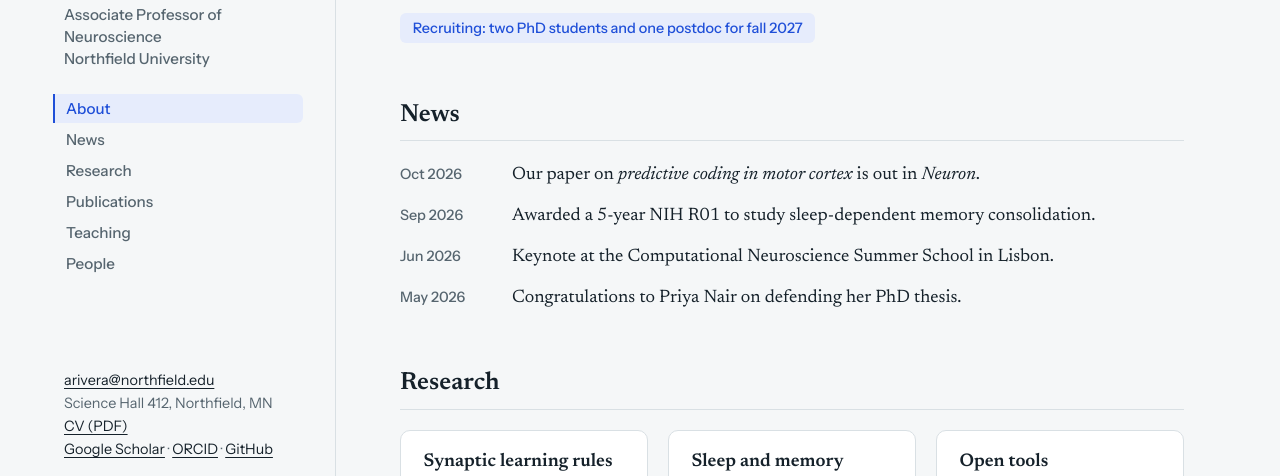
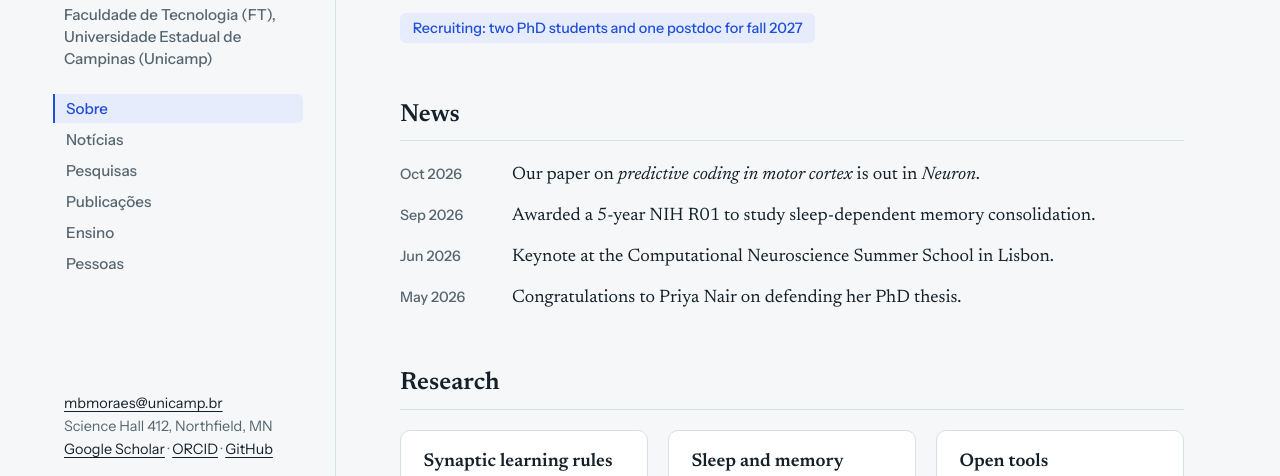
Before and after one commit to mbdemoraes/mbdemoraes.github.io, a plain HTML site: page index.html in a window 1280 px wide. Shown: the part 263-739 px from the top of the page. Drawn offline with Linux system fonts and the light colour scheme.

Commit message:
Update index.html

```diff
--- a/index.html
+++ b/index.html
@@ -126,21 +126,21 @@ footer{font:.85rem var(--sans);color:var(--muted);padding-top:1.5rem;border-top:
   <div class="portrait" role="img" aria-label="Initials AR">AR</div>
   <div>
     <h1>Alex Rivera</h1>
-    <p class="role">Associate Professor of Neuroscience<br>Northfield University</p>
+    <p class="role"Professor Doutor MS3.1<br>Faculdade de Tecnologia (FT), Universidade Estadual de Campinas (Unicamp)</p>
   </div>
   <nav aria-label="Sections">
-    <a href="#about">About</a>
-    <a href="#news">News</a>
-    <a href="#research">Research</a>
-    <a href="#publications">Publications</a>
-    <a href="#teaching">Teaching</a>
-    <a href="#people">People</a>
+    <a href="#about">Sobre</a>
+    <a href="#news">Notícias</a>
+    <a href="#research">Pesquisas</a>
+    <a href="#publications">Publicações</a>
+    <a href="#teaching">Ensino</a>
+    <a href="#people">Pessoas</a>
   </nav>
   <div class="contact">
     <ul>
-      <li><a href="mailto:arivera@northfield.edu">arivera@northfield.edu</a></li>
+      <li><a href="mailto:arivera@northfield.edu">mbmoraes@unicamp.br</a></li>
       <li>Science Hall 412, Northfield, MN</li>
-      <li><a href="assets/cv.pdf">CV (PDF)</a></li>
+      <!-- <li><a href="assets/cv.pdf">CV (PDF)</a></li> -->
       <li><a href="https://scholar.google.com/">Google Scholar</a> · <a href="https://orcid.org/">ORCID</a> · <a href="https://github.com/">GitHub</a></li>
     </ul>
     <button class="theme" id="theme" type="button" aria-label="Toggle dark mode">Toggle theme</button>
```
